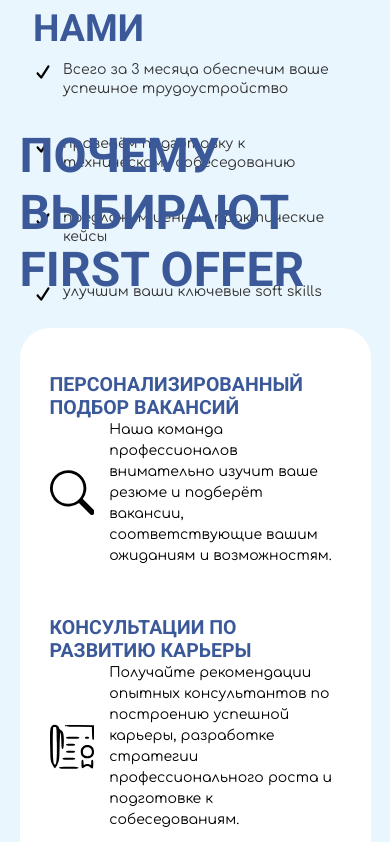
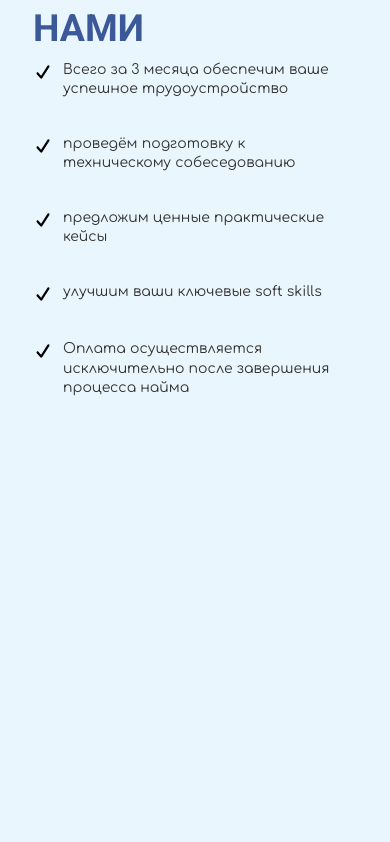
Before and after one commit to Exalm/HR, a React (Vite) app: page / in a window 390 px wide. Shown: the part 1322-2164 px from the top of the page. Built offline with nearby package versions, Linux system fonts and the light colour scheme.

Commit message:
Исправлены некоторые ошибки брэйкпоинтов

```diff
--- a/src/about/about.css
+++ b/src/about/about.css
@@ -141,7 +141,7 @@
 
 @media (max-width: 480px) {
   .about {
-    height: 60vh;
+    height: 160vh;
     padding: 0 15px;
   }
 
--- a/src/why/why.css
+++ b/src/why/why.css
@@ -63,6 +63,10 @@
     gap: 25px;
   }
 
+  .why__title > h2  {
+    font-size: 16px;
+  }
+
   .WhyLi {
     width: 100% !important;
     height: auto !important;
@@ -104,8 +108,6 @@
     font-size: 14px;
   }
 }
-
-/* ДОБАВЬ ЭТО в конец why.css после остальных медиа-запросов */
 
 @media (max-width: 375px) {
   .why__answer {
```
